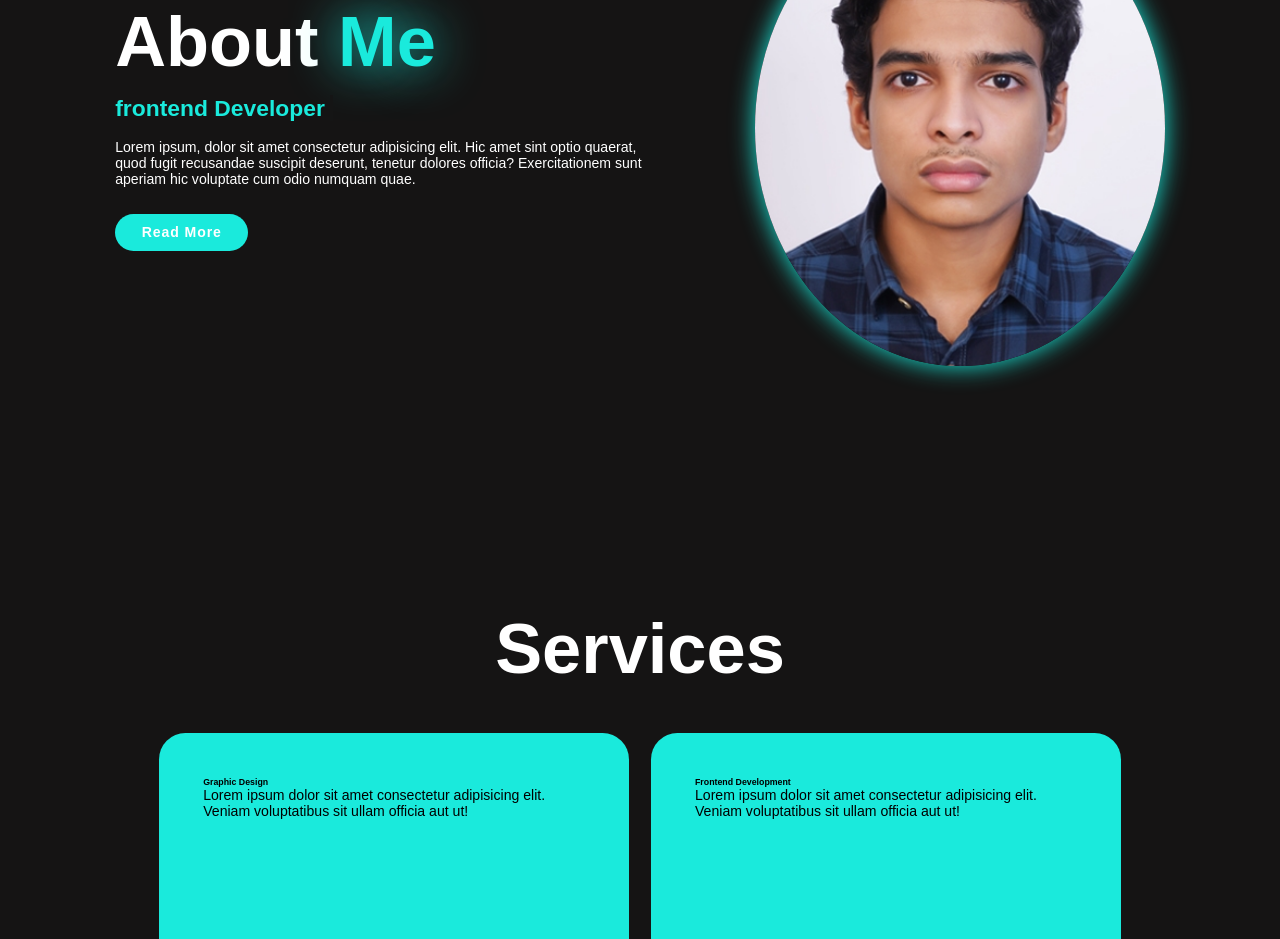
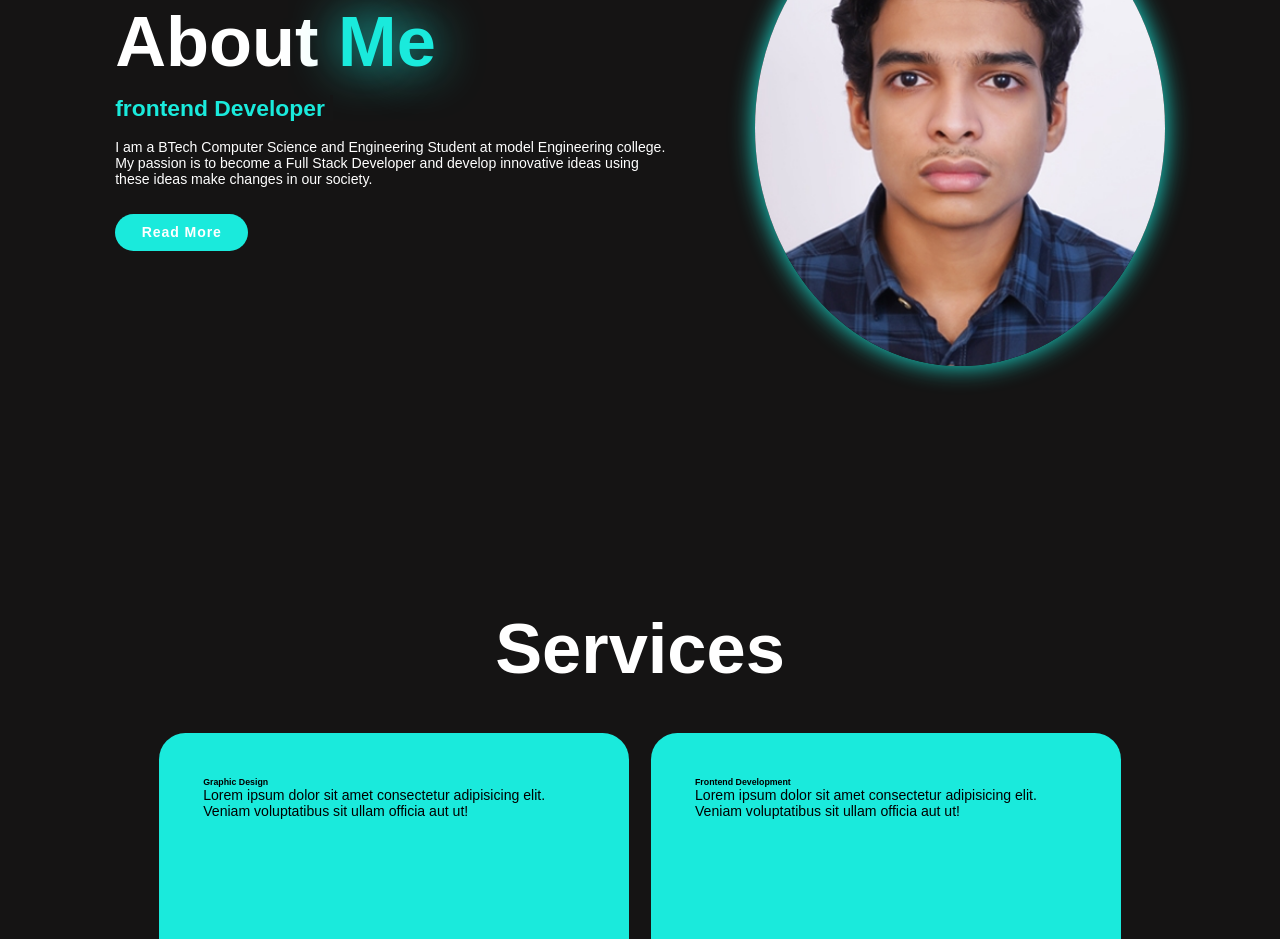
Before and after one commit to Dhananjaynathkj/portfolio, a plain HTML site: page index.html in a window 1280 px wide. Shown: the part 1080-2019 px from the top of the page. Drawn offline with nearby package versions, Linux system fonts and the light colour scheme.

Commit message:
index.html

```diff
--- a/index.html
+++ b/index.html
@@ -62,9 +62,10 @@
                 <h3 class="text-animation">
                     <span></span>
                 </h3>
-                <p>Lorem ipsum, dolor sit amet consectetur adipisicing elit.
-                    Hic amet sint optio quaerat, quod fugit recusandae suscipit deserunt,
-                    tenetur dolores officia? Exercitationem sunt aperiam hic voluptate cum odio numquam quae.</p>
+                <p>I am a BTech Computer Science and Engineering Student at model Engineering college.
+                    My passion is to become a Full Stack Developer and develop innovative ideas using these
+                    ideas make changes in our society.
+                </p>
                     <a href="#" class="btn">Read More</a>
             </div>
             <div class="about-img">
```
